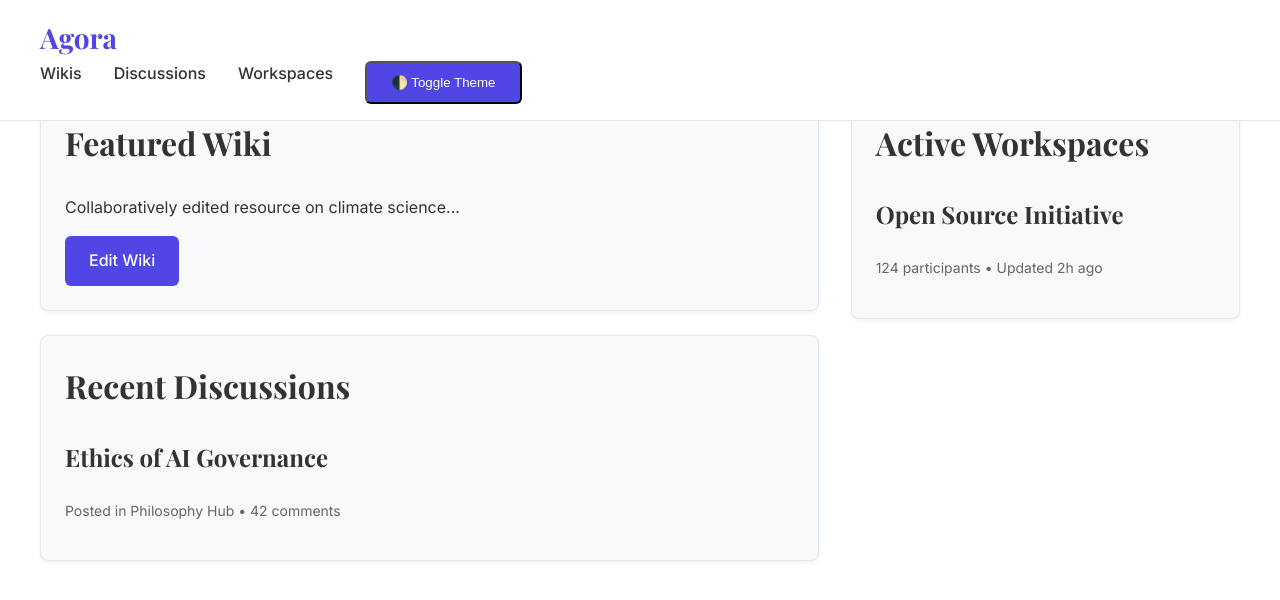
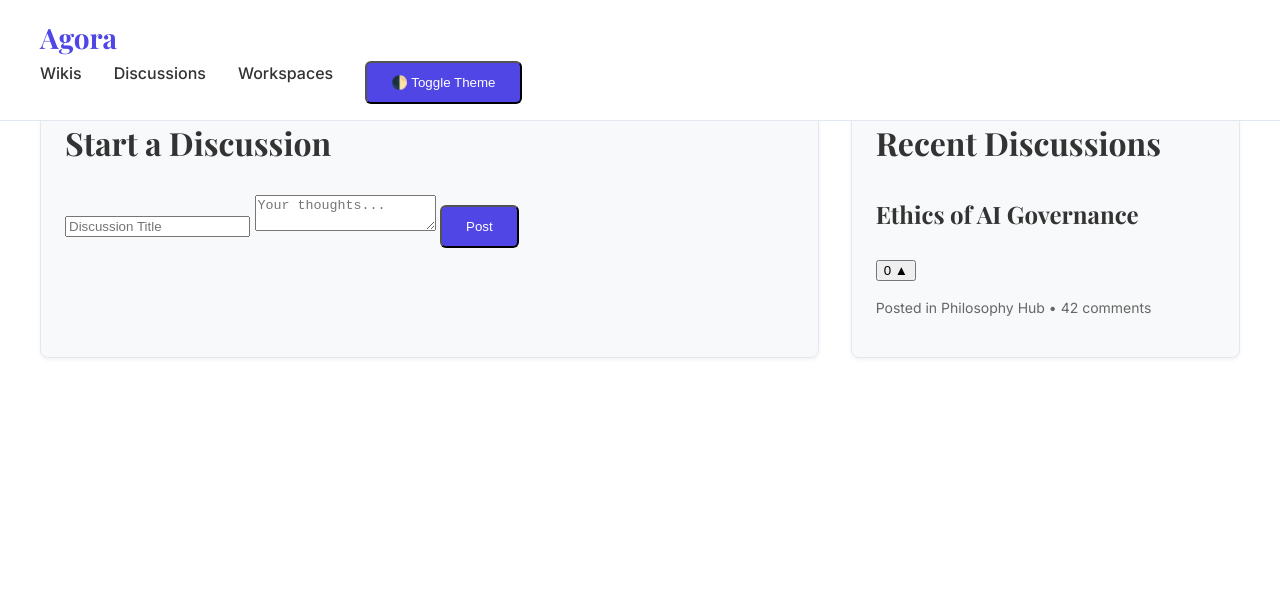
Before and after one commit to TheobaldBusiness/Agora, a plain HTML site: page index.html in a window 1280 px wide. Drawn offline with nearby package versions, Linux system fonts and the light colour scheme.

Commit message:
Update index.html

```diff
--- a/index.html
+++ b/index.html
@@ -13,39 +13,39 @@
         <div class="container">
             <h1 class="logo">Agora</h1>
             <div class="nav-links">
-                <a href="#" class="nav-link">Wikis</a>
-                <a href="#" class="nav-link">Discussions</a>
-                <a href="#" class="nav-link">Workspaces</a>
+                <a href="#wikis" class="nav-link">Wikis</a>
+                <a href="#discussions" class="nav-link">Discussions</a>
+                <a href="#workspaces" class="nav-link">Workspaces</a>
             </div>
         </div>
     </nav>
 
     <main class="container main-grid">
-        <div class="content-area">
-            <div class="card">
-                <h2>Featured Wiki</h2>
-                <p class="text-body">Collaboratively edited resource on climate science...</p>
-                <a href="#" class="button">Edit Wiki</a>
-            </div>
+        <!-- New Post Form -->
+        <div class="card" id="new-post">
+            <h2>Start a Discussion</h2>
+            <form id="new-post-form">
+                <input type="text" name="title" placeholder="Discussion Title" required>
+                <textarea name="content" placeholder="Your thoughts..." required></textarea>
+                <button type="submit" class="button">Post</button>
+            </form>
+        </div>
 
+        <!-- Dynamic Content Sections -->
+        <section id="discussions" class="content-section">
             <div class="card">
                 <h2>Recent Discussions</h2>
                 <div class="discussion-preview">
                     <h3>Ethics of AI Governance</h3>
+                    <button class="upvote-btn">
+                        <span class="vote-count">0</span> ▲
+                    </button>
                     <p class="text-meta">Posted in Philosophy Hub • 42 comments</p>
                 </div>
             </div>
-        </div>
+        </section>
 
-        <aside class="sidebar">
-            <div class="card">
-                <h2>Active Workspaces</h2>
-                <div class="workspace-item">
-                    <h3>Open Source Initiative</h3>
-                    <p class="text-meta">124 participants • Updated 2h ago</p>
-                </div>
-            </div>
-        </aside>
+        <!-- Add similar sections for #wikis and #workspaces -->
     </main>
 </body>
 </html>
```
